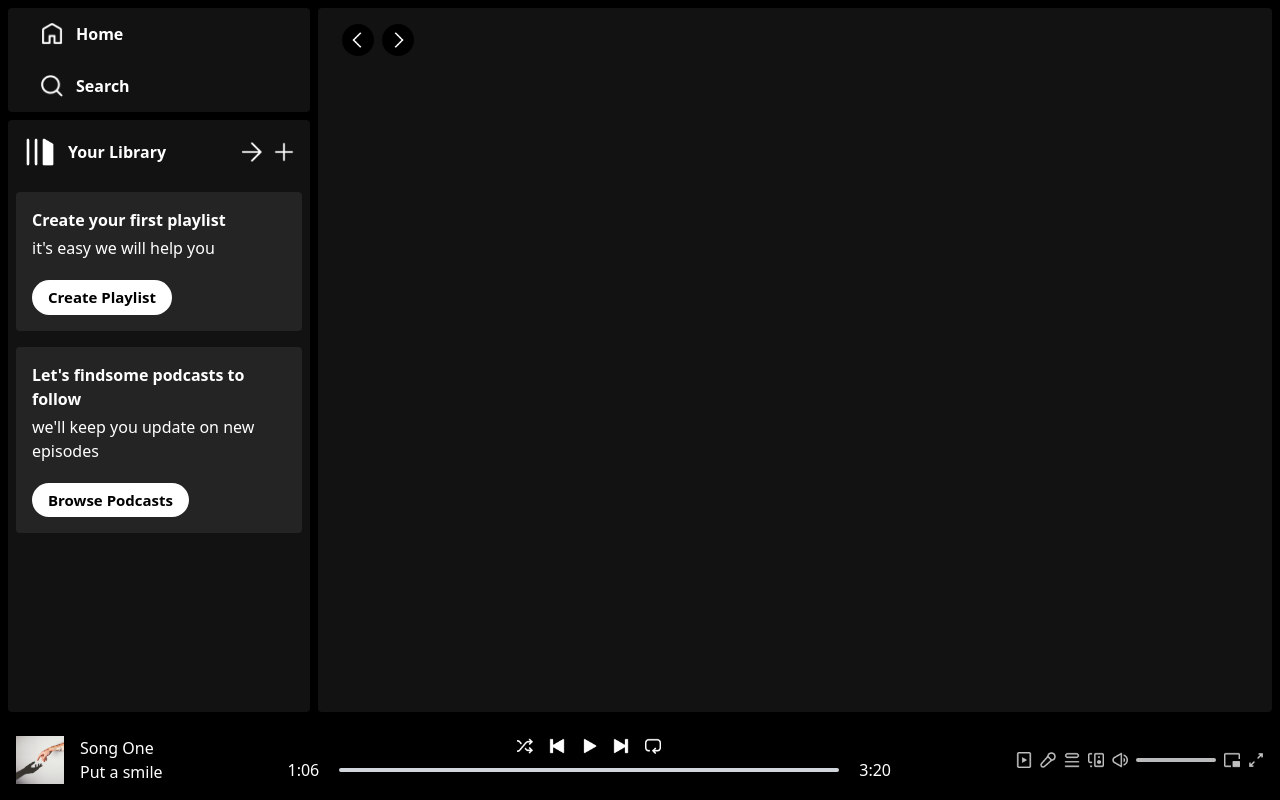
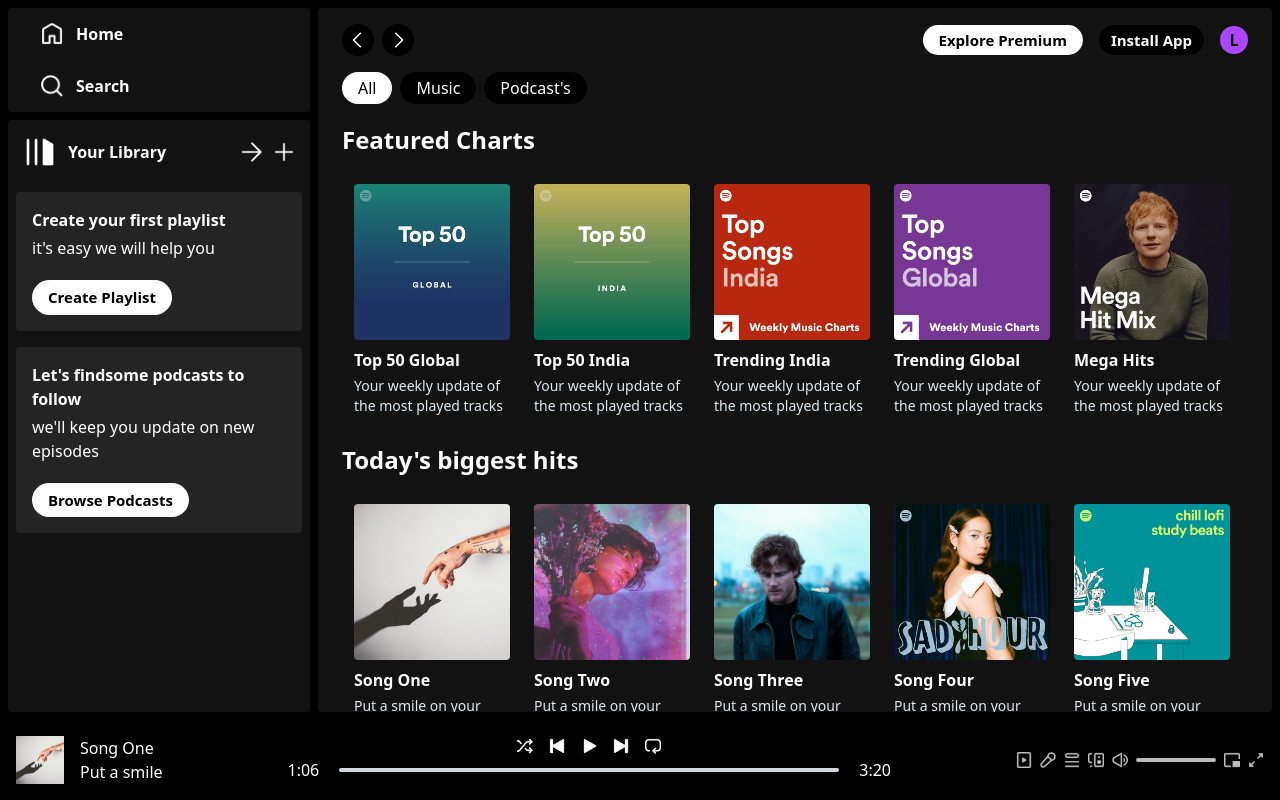
Before and after one commit to LERBritto/SpotifyReactJS, a React (Vite) app: page / in a window 1280 px wide. Built offline with nearby package versions, Linux system fonts and the light colour scheme.

Commit message:
display-half

```diff
--- a/src/assets/assets.js
+++ b/src/assets/assets.js
@@ -100,7 +100,7 @@ export const albumsData = [
     },
     {
         id:4,
-        name: "Mega Hits,",
+        name: "Mega Hits",
         image: img11,
         desc:"Your weekly update of the most played tracks",
         bgColor:"#234e52"
--- /dev/null
+++ b/src/components/AlbumItem.jsx
@@ -0,0 +1,13 @@
+import React from 'react'
+
+const AlbumItem = ({image,name,desc,id}) => {
+  return (
+    <div className='min-w-[180px] p-2 px-3 rounded cursor-pointer hover:bg-[#ffffff26]'>
+        <img className='rounded' src={image} alt="" />
+        <p className='font-bold mt-2 mb-1'>{name}</p>
+        <p className='text-slate-200 text-sm'>{desc}</p>
+    </div>
+  )
+}
+
+export default AlbumItem
--- a/src/components/DisplayHome.jsx
+++ b/src/components/DisplayHome.jsx
@@ -1,12 +1,43 @@
-import React from 'react'
-import NavBar from './NavBar'
+import React from "react";
+import NavBar from "./NavBar";
+import { albumsData, songsData } from "../assets/assets";
+import AlbumItem from "./AlbumItem";
+import SongItem from "./SongItem";
 
 const DisplayHome = () => {
   return (
     <>
-        <NavBar />
+      <NavBar />
+      <div className="mb-4">
+        <h1 className="my-5 font-bold text-2xl">Featured Charts</h1>
+        <div className="flex overflow-auto">
+          {albumsData.map((item, index) => (
+            <AlbumItem
+              key={index}
+              name={item.name}
+              image={item.image}
+              desc={item.desc}
+              id={item.id}
+            />
+          ))}
+        </div>
+      </div>
+      <div className="mb-4">
+        <h1 className="my-5 font-bold text-2xl">Today's biggest hits</h1>
+        <div className="flex overflow-auto">
+          {songsData.map((item, index) => (
+            <SongItem
+              key={index}
+              name={item.name}
+              image={item.image}
+              desc={item.desc}
+              id={item.id}
+            />
+          ))}
+        </div>
+      </div>
     </>
-  )
-}
+  );
+};
 
-export default DisplayHome
+export default DisplayHome;
--- a/src/components/NavBar.jsx
+++ b/src/components/NavBar.jsx
@@ -9,6 +9,16 @@ const NavBar = () => {
                 <img className='w-8 bg-black p-2 rounded-2xl cursor-pointer' src={assets.arrow_left} alt="" />
                 <img className='w-8 bg-black p-2 rounded-2xl cursor-pointer' src={assets.arrow_right} alt="" />
             </div>
+            <div className='flex items-center gap-4'>
+              <p className='bg-white text-black text-[15px] px-4 py-1 rounded-2xl hidden md:block cursor-pointer'>Explore Premium</p>
+              <p className='bg-black py-1 px-3 rounded-2xl text-[15px] cursor-pointer'>Install App</p>
+              <p className='bg-purple-500 text-black w-7 h-7 rounded-full flex items-center justify-center'>L</p>
+            </div>
+        </div>
+        <div className='flex items-center gap-2 mt-4'>
+          <p className='bg-white text-black px-4 py-1 rounded-2xl cursor-pointer'>All</p>
+          <p className='bg-black px-4 py-1 rounded-2xl cursor-pointer'>Music</p>
+          <p className='bg-black px-4 py-1 rounded-2xl cursor-pointer'>Podcast's</p>
         </div>
     </>
   )
--- /dev/null
+++ b/src/components/SongItem.jsx
@@ -0,0 +1,13 @@
+import React from 'react'
+
+const SongItem = ({name,image,desc,id}) => {
+  return (
+    <div className='min-w-[180px] p-2 px-3 rounded cursor-pointer hover:bg-[#ffffff26]'>
+        <img className='rounded' src={image} alt="" />
+        <p className='font-bold mt-2 mb-1'>{name}</p>
+        <p className='text-slate-200 text-sm'>{desc}</p>
+    </div>
+  )
+}
+
+export default SongItem
--- a/src/index.css
+++ b/src/index.css
@@ -1 +1,5 @@
 @import "tailwindcss";
+
+::-webkit-scrollbar{
+    display: none;
+}
```
